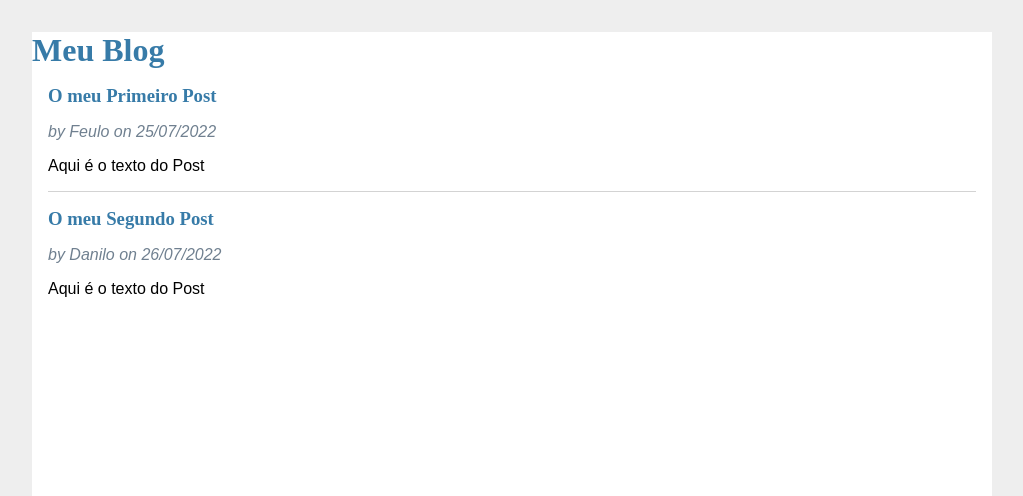
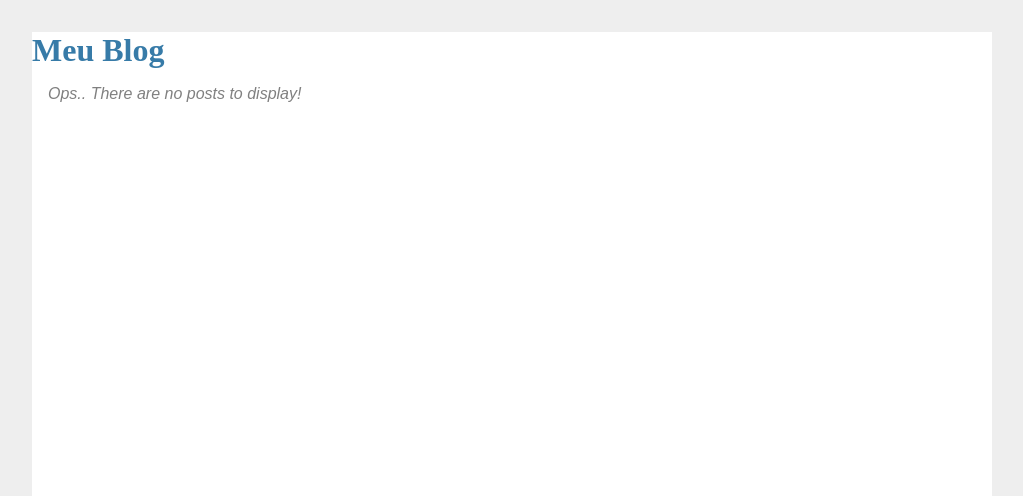
Before and after one commit to feulo-ocean/blog, a Flask app: page / in a window 1280 px wide. Shown: the top 496 px of the page, without its empty margins (128-1151 px from the left). Run offline with Flask 2, Linux system fonts and the light colour scheme; data that the repository does not hold is empty.

Commit message:
fim aula da aula 4

```diff
--- a/app.py
+++ b/app.py
@@ -1,23 +1,44 @@
-from flask import Flask, render_template
+from flask import Flask, render_template, redirect, url_for
 from datetime import datetime
+from flask_sqlalchemy import SQLAlchemy
 
 app = Flask("hello")
+app.config["SQLALCHEMY_DATABASE_URI"] = "sqlite:///app.db"
+app.config["SQLALCHEMY_TRACK_MODIFICATIONS"] = False
 
-posts = [
-    {
-        "title": "O meu Primeiro Post",
-        "body": "Aqui é o texto do Post",
-        "author": "Feulo",
-        "created": datetime(2022,7,25)
-    },
-    {
-        "title": "O meu Segundo Post",
-        "body": "Aqui é o texto do Post",
-        "author": "Danilo",
-        "created": datetime(2022,7,26)
-    },
-]
+db = SQLAlchemy(app)
+
+class Post(db.Model):
+    __tablename__ = 'posts'
+    id = db.Column(db.Integer, primary_key=True, autoincrement=True)
+    title = db.Column(db.String(70), nullable=False)
+    body = db.Column(db.String(500))
+    created = db.Column(db.DateTime, nullable=False, default=datetime.now)
+    user_id = db.Column(db.Integer, db.ForeignKey('users.id'))
+
+class User(db.Model):
+    __tablename__ = "users"
+    id = db.Column(db.Integer, primary_key=True, autoincrement=True)
+    username = db.Column(db.String(20), nullable=False, unique=True, index=True)
+    email = db.Column(db.String(64), nullable=False, unique=True)
+    password_hash = db.Column(db.String(128), nullable=False)
+    posts = db.relationship('Post', backref='author')
+
+
+db.create_all()
 
 @app.route("/")
 def index():
+    posts = Post.query.all()
     return render_template("index.html", posts=posts)
+
+@app.route("/populate")
+def populate():
+    user = User(username='feulo', email="g@g.com", password_hash='a')
+    post1 = Post(title="Post 1", body="Texto do Post", author=user)
+    post2 = Post(title="Post 2", body="Texto do Post 2", author=user)
+    db.session.add(user)
+    db.session.add(post1)
+    db.session.add(post2)
+    db.session.commit()
+    return redirect(url_for('index'))
--- a/requirements.txt
+++ b/requirements.txt
@@ -1,5 +1,8 @@
 click==8.1.3
 Flask==2.1.3
+Flask-SQLAlchemy==2.5.1
+greenlet==1.1.2
 itsdangerous==2.1.2
 python-dotenv==0.20.0
+SQLAlchemy==1.4.39
 Werkzeug==2.1.2
--- a/static/style.css
+++ b/static/style.css
@@ -30,3 +30,7 @@ hr{
 .post .body{
     white-space: pre-line;
 }
+.no-posts{
+    font-style: italic;
+    color: gray;
+}
--- a/templates/base.html
+++ b/templates/base.html
@@ -1,7 +1,7 @@
 <html>
     <head>
         <title> {% block title %}{% endblock %} - Meu Blog </title>
-        <link rel="stylesheet" href="/static/style.css">
+        <link rel="stylesheet" href="{{ url_for('static', filename='style.css')}}">
     </head>
 
     <body>
--- a/templates/index.html
+++ b/templates/index.html
@@ -9,7 +9,7 @@
             <div>
                 <h1>{{ post.title }}</h1>
                 <div class="about">
-                    by {{ post.author }} on {{ post.created.strftime('%d/%m/%Y') }}
+                    by {{ post.author.username }} on {{ post.created.strftime('%d/%m/%Y') }}
                 </div>
             </div>
         </header>
@@ -18,5 +18,7 @@
     {% if not loop.last %}
         <hr>
     {% endif %}
+{% else %}
+    <p class="no-posts"> Ops.. There are no posts to display! </p>
 {% endfor %}
 {% endblock%}
```
Also changed, not shown: 1 other file.
